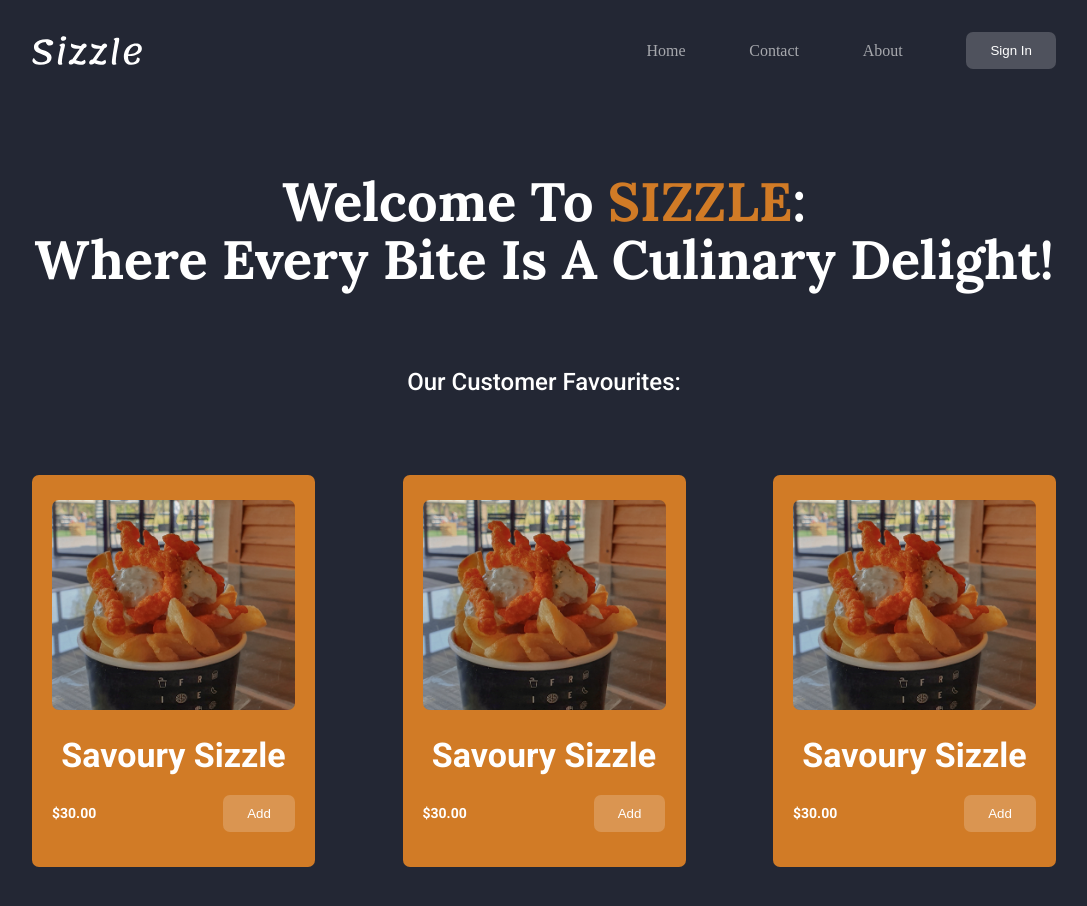
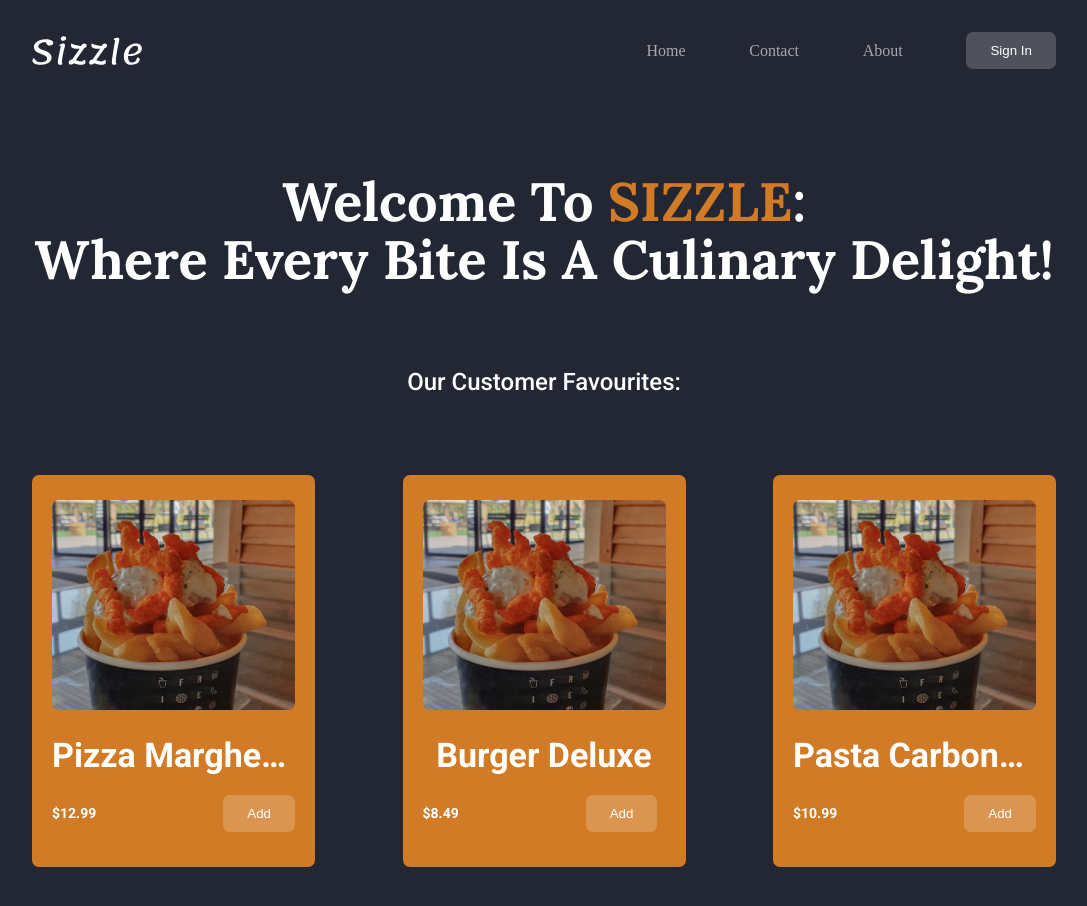
Before and after one commit to Jeetjyoti-Deka/Restaurant_Website, a React (Vite) app in the folder frontend/: page /home in a window 1280 px wide. Shown: the top 906 px of the page, without its empty margins (96-1183 px from the left). Built offline with nearby package versions, Linux system fonts and the light colour scheme.

Commit message:
Implement Items list

```diff
--- a/frontend/src/components/FoodCard.jsx
+++ b/frontend/src/components/FoodCard.jsx
@@ -1,5 +1,6 @@
 import styled from "styled-components";
 import cardImg1 from "../assets/images/savoury-sizzle.jpg";
+import { Link } from "react-router-dom";
 
 const Wrapper = styled.div`
   .card {
@@ -8,6 +9,13 @@ const Wrapper = styled.div`
     border-radius: 7px;
   }
 
+  .card a {
+    color: var(--white);
+  }
+
+  .card a:hover {
+    text-decoration: underline;
+  }
   .card .card-img {
     max-width: 243px;
     max-height: 210px;
@@ -33,6 +41,10 @@ const Wrapper = styled.div`
     font-size: 34px;
     font-weight: 700;
     line-height: 58px;
+    white-space: nowrap;
+    overflow: hidden;
+    text-overflow: ellipsis;
+    width: 243px;
   }
 
   .card span {
@@ -43,16 +55,22 @@ const Wrapper = styled.div`
   }
 `;
 
-const FoodCard = () => {
+const FoodCard = ({ item }) => {
   return (
     <Wrapper>
       <div className="card">
-        <div className="card-img">
-          <img src={cardImg1} alt="" />
+        <Link to={`/food/${item._id}`}>
+          <div className="card-img">
+            <img src={cardImg1} alt="" />
+          </div>
+        </Link>
+        <div className="card-content">
+          <Link to={`/food/${item._id}`}>
+            <h2>{item.name}</h2>
+          </Link>
+          <span>${item.price}</span>
+          <button className="ghost-btn">Add</button>
         </div>
-        <h2>Savoury Sizzle</h2>
-        <span>$30.00</span>
-        <button className="ghost-btn">Add</button>
       </div>
     </Wrapper>
   );
--- a/frontend/src/items.js
+++ b/frontend/src/items.js
@@ -6,6 +6,7 @@ const foodItems = [
     imageLink: "https://example.com/pizza_margherita.jpg",
     detail:
       "A classic Italian pizza topped with tomato, mozzarella, fresh basil, and a drizzle of olive oil. Simple yet irresistibly delicious!",
+    fav: true,
   },
   {
     _id: "2",
@@ -14,6 +15,7 @@ const foodItems = [
     imageLink: "https://example.com/burger_deluxe.jpg",
     detail:
       "Juicy beef patty topped with melted cheese, crispy lettuce, ripe tomatoes, and our special secret sauce. A burger that satisfies every craving!",
+    fav: true,
   },
   {
     _id: "3",
@@ -22,6 +24,7 @@ const foodItems = [
     imageLink: "https://example.com/pasta_carbonara.jpg",
     detail:
       "A creamy pasta dish made with egg, Pecorino Romano cheese, pancetta, and black pepper. An Italian favorite that's both comforting and flavorful!",
+    fav: true,
   },
   {
     _id: "4",
--- a/frontend/src/screens/HomeScreen.jsx
+++ b/frontend/src/screens/HomeScreen.jsx
@@ -1,6 +1,7 @@
 import styled from "styled-components";
 import cardImg1 from "../assets/images/savoury-sizzle.jpg";
 import FoodCard from "../components/FoodCard";
+import foodItems from "../items";
 
 const Wrapper = styled.div`
   margin: calc(var(--spacing-2xl) * 1.8) 0 var(--spacing-xl);
@@ -39,6 +40,8 @@ const Wrapper = styled.div`
   }
 `;
 
+const fav = foodItems.filter((item) => item.fav === true);
+
 const HomeScreen = () => {
   return (
     <Wrapper>
@@ -49,9 +52,9 @@ const HomeScreen = () => {
         </h1>
         <p>Our Customer Favourites:</p>
         <div className="card-container">
-          <FoodCard />
-          <FoodCard />
-          <FoodCard />
+          {fav.map((item) => (
+            <FoodCard item={item} />
+          ))}
         </div>
       </div>
     </Wrapper>
```
